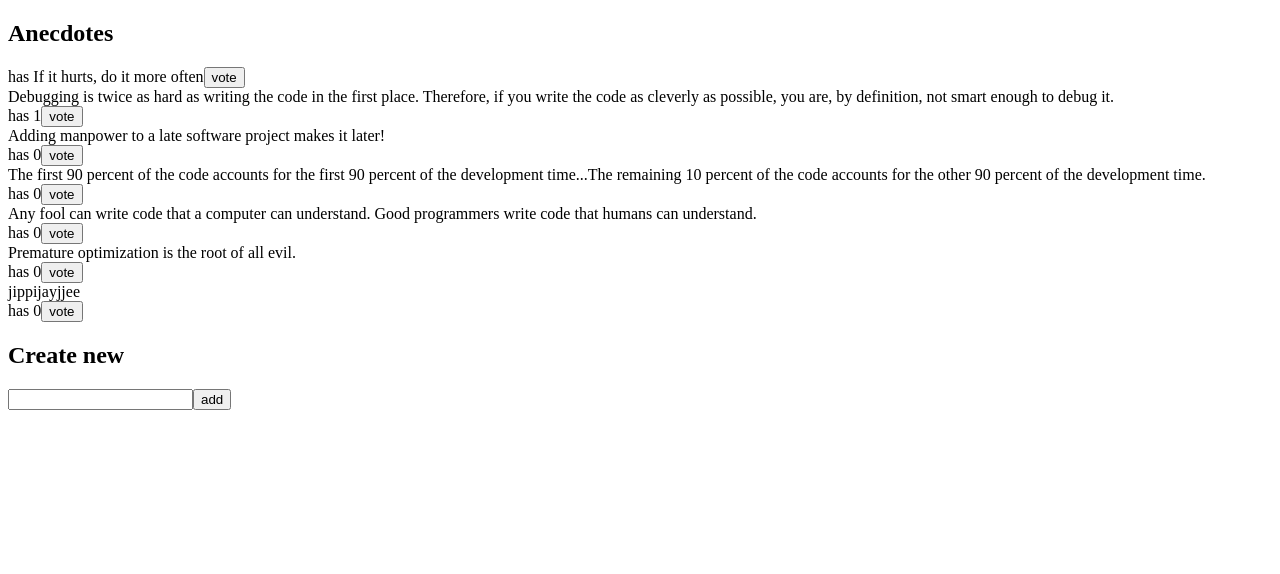
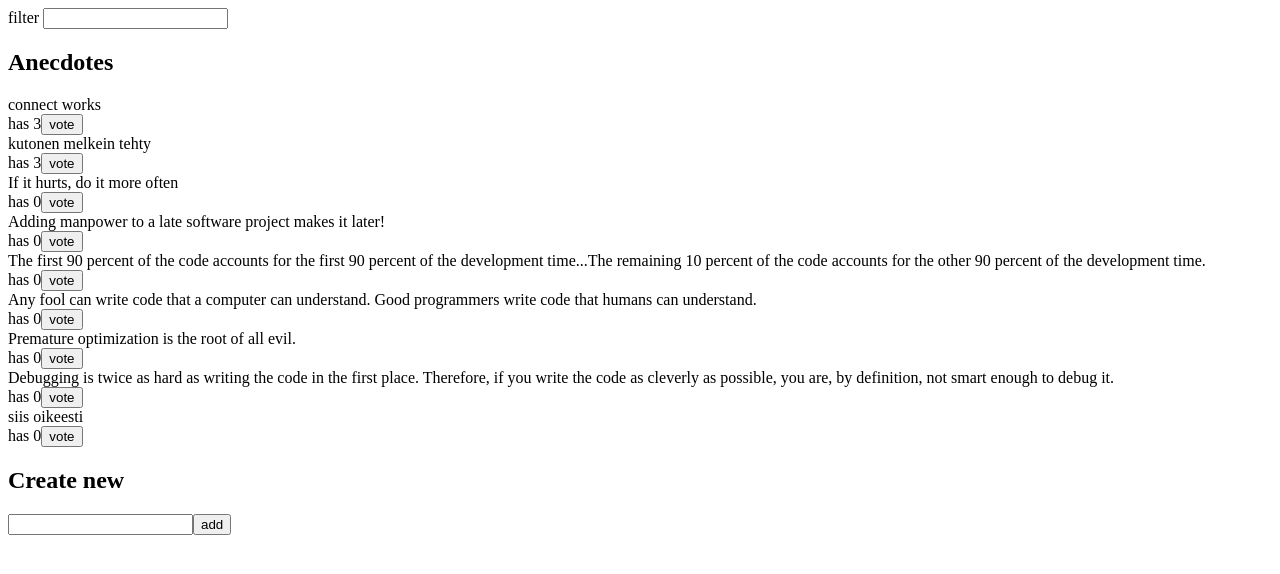
Before and after one commit to Suvisp/fullstackOpen2020hy-palautusrepo, a React (Create React App) app in the folder osa6/anecdotes-redux/: page / in a window 1280 px wide. Shown: the top 574 px of the page. Built offline with nearby package versions, Linux system fonts and the light colour scheme; data requests are answered from the project's data file.

Commit message:
vanhempi connect-funktio käyttöön AnecdoteForm ja AnecdoteList

```diff
--- a/osa6/anecdotes-redux/db.json
+++ b/osa6/anecdotes-redux/db.json
@@ -1,8 +1,9 @@
 {
   "anecdotes": [
     {
+      "content": "If it hurts, do it more often",
       "id": "47145",
-      "votes": "If it hurts, do it more often"
+      "votes": 0
     },
     {
       "content": "Adding manpower to a late software project makes it later!",
@@ -25,14 +26,24 @@
       "votes": 0
     },
     {
+      "content": "Debugging is twice as hard as writing the code in the first place. Therefore, if you write the code as cleverly as possible, you are, by definition, not smart enough to debug it.",
       "id": "98312",
-      "content": "Debugging is twice as hard as writing the code in the first place. Therefore, if you write the code as cleverly as possible, you are, by definition, not smart enough to debug it.",
-      "votes": 1
+      "votes": 0
     },
     {
-      "id": "FdW3Myd",
-      "content": "jippijayjjee",
-      "votes": 0
+      "content": "connect works",
+      "votes": 3,
+      "id": "gpds8fx"
+    },
+    {
+      "content": "kutonen melkein tehty",
+      "votes": 3,
+      "id": "pVAA0Mx"
+    },
+    {
+      "content": "siis oikeesti",
+      "votes": 0,
+      "id": "New6WtF"
     }
   ]
 }
--- a/osa6/anecdotes-redux/src/App.js
+++ b/osa6/anecdotes-redux/src/App.js
@@ -2,16 +2,11 @@ import React, {useEffect} from 'react'
 import AnecdoteForm from './components/AnecdoteForm'
 import AnecdoteList from './components/AnecdoteList'
 import Notification from './components/Notification'
-// import anecdoteService from './services/anecdotes'
+import Filter from './components/Filter'
 import { initializeAnecdotes } from './actions/anecdoteAction'
 import { useDispatch } from 'react-redux'
 
-// const App = () => {
-//   const dispatch = useDispatch()
-//   useEffect(() => {
-//     anecdoteService
-//       .getAll().then(anecdotes => dispatch(initializeAnecdotes(anecdotes)))
-//     }, [dispatch])
+
 const App = () => {
   const dispatch = useDispatch()
 
@@ -22,7 +17,7 @@ const App = () => {
   return (
     <div>
       <Notification />
-      <h2>Anecdotes</h2>
+      <Filter />
       <AnecdoteList />
       <AnecdoteForm />
     </div>
--- a/osa6/anecdotes-redux/src/actions/anecdoteAction.js
+++ b/osa6/anecdotes-redux/src/actions/anecdoteAction.js
@@ -20,9 +20,10 @@ export const createAnecdote = content => {
   }
 }
 
-export const voteAnecdote = (id, content, votes) => {
+export const voteAnecdote = (anecdote) => {
   return async dispatch => {
-    const editedAnecdote = await anecdoteService.editVotes(id, content, votes)
+    const updatedAnecdote = {...anecdote, votes: anecdote.votes + 1}
+    const editedAnecdote = await anecdoteService.editVotes(updatedAnecdote)
     dispatch({
       type: 'VOTE',
       data: editedAnecdote,
--- a/osa6/anecdotes-redux/src/actions/filterAction.js
+++ b/osa6/anecdotes-redux/src/actions/filterAction.js
@@ -1,6 +1,9 @@
-const actionCreatorFilter = (valueToFilter) => {
-    return {
-      type: 'SET_FILTER',
-      valueToFilter
-    }
+export const filter = (content) => {
+  console.log('filtteröi')
+  return {
+      type: 'FILTER',
+      data: {
+          content
+      }
   }
+}
--- a/osa6/anecdotes-redux/src/components/AnecdoteForm.js
+++ b/osa6/anecdotes-redux/src/components/AnecdoteForm.js
@@ -1,19 +1,21 @@
 import React from 'react'
-import { useDispatch } from 'react-redux'
+// import { useDispatch } from 'react-redux'
+import { connect } from 'react-redux'
 import { createAnecdote } from '../actions/anecdoteAction'
-import { showNotificationOfNewAnecdote } from '../actions/notificationAction'
+// import { showNotificationOfNewAnecdote } from '../actions/notificationAction'
 // import anecdoteService from '../services/anecdotes'
 
 
 const AnecdoteForm = (props) => {
-  const dispatch = useDispatch()
+  // const dispatch = useDispatch()
 
   const addAnecdote = async (event) => {
     event.preventDefault()
     const content = event.target.anecdote.value
     event.target.anecdote.value = ''
-    dispatch(createAnecdote(content))
-    dispatch(showNotificationOfNewAnecdote(`new anecdote '${content}' added`, 10))
+    // dispatch(createAnecdote(content))
+    // dispatch(showNotificationOfNewAnecdote(`new anecdote '${content}' added`, 10))
+    props.createAnecdote(content)
   }
 
   return (
@@ -26,5 +28,5 @@ const AnecdoteForm = (props) => {
     </div>
   )
 }
-
-export default AnecdoteForm
+export default connect(null, { createAnecdote })(AnecdoteForm)
+// export default AnecdoteForm
--- a/osa6/anecdotes-redux/src/components/AnecdoteList.js
+++ b/osa6/anecdotes-redux/src/components/AnecdoteList.js
@@ -1,40 +1,26 @@
 import React from 'react'
-import { useSelector, useDispatch } from 'react-redux'
+// import { useSelector, useDispatch } from 'react-redux'
+import { connect } from 'react-redux'
 import { voteAnecdote } from '../actions/anecdoteAction'
 import { showNotificationOfVote } from '../actions/notificationAction'
 // import { actionCreatorFilter } from '../actions/filterAction'
 
 
 const AnecdoteList = (props) => {
-    const anecdotes = useSelector(state => state.anecdotes)
-    const dispatch = useDispatch()
-
+    // const anecdotes = useSelector(state => state.anecdotes)
+    // const dispatch = useDispatch()
     const vote = (anecdote) => {
-        const id = anecdote.id
-        const content = anecdote.content
-        const votes = anecdote.votes
-        console.log('vote', id)
-        dispatch(voteAnecdote(id, content, votes))
-        dispatch(showNotificationOfVote(`you voted '${content}'`, 10))
+        props.voteAnecdote(anecdote)
+        props.showNotificationOfVote(`you voted '${anecdote.content}'`, 10)
     }
-
-    // const filterHandler = (event) => {
-    //         let filterText = event.target.value
-    //         // let filtered = anecdotes
-    //         let filtered = anecdotes.filter(anecdote => {
-    //           let content = anecdote.content.toLowerCase()
-    //           return content.indexOf(
-    //             filterText.toLowerCase()) !== -1
-    //         })
-    //         dispatch(actionCreatorFilter(filtered))
-    //       }
 
     return (
         <div>
-      {/* Filter:
-      <input onChange={filterHandler}>
-      </input> */}
-            {anecdotes.sort((a, b) => b.votes - a.votes)
+            <h2>Anecdotes</h2>
+            {props
+                .anecdotes
+                // .filter(a => a.content.toLowerCase().includes(props.filter.content))
+                .sort((a, b) => b.votes - a.votes)
                 .map(anecdote =>
                     <div key={anecdote.id}>
                         <div>
@@ -43,6 +29,7 @@ const AnecdoteList = (props) => {
                         <div>
                             has {anecdote.votes}
                             <button onClick={() => vote(anecdote)}>vote</button>
+                            {/* <button onClick={() => props.dispatch(voteAnecdote(anecdote.id, props))}>vote</button> */}
                         </div>
                     </div>
                 )}
@@ -50,4 +37,20 @@ const AnecdoteList = (props) => {
     )
 }
 
-export default AnecdoteList
+const mapStateToProps = (state) => {
+    return ({
+        anecdotes: state.anecdotes,
+        filter: state.filter,
+        notification: state.notification
+    })
+}
+
+const mapDispatchToProps = {
+    voteAnecdote,
+    showNotificationOfVote
+}
+
+const ConnectedAnecdoteList = connect(mapStateToProps, mapDispatchToProps)(AnecdoteList)
+
+export default ConnectedAnecdoteList
+// export default AnecdoteList
--- /dev/null
+++ b/osa6/anecdotes-redux/src/components/Filter.js
@@ -0,0 +1,21 @@
+
+import React from 'react'
+import { useDispatch } from 'react-redux'
+import { filter } from '../actions/filterAction'
+
+const Filter = () => {
+  const dispatch = useDispatch()
+
+  const handleChange = (event) => {
+      event.preventDefault()
+      dispatch(filter(event.target.value))
+  }
+
+  return (
+    <div>
+      filter <input onChange={handleChange} />
+    </div>
+  )
+}
+
+export default Filter
--- a/osa6/anecdotes-redux/src/reducers/filterReducer.js
+++ b/osa6/anecdotes-redux/src/reducers/filterReducer.js
@@ -1,12 +1,15 @@
 const initialState = ''
 
-const filterReducer = (state=initialState, action) => {
-    switch (action.type){
-      case 'SET_FILTER' :
-        return action.valueToFilter
-      default :
-      return state
+const filterReducer = (state = initialState, action) => {
+    console.log('state', state)
+    switch(action.type) {
+        case 'FILTER':
+        console.log('action data', action.data)
+        console.log('state', state)
+        return action.data
+        default:
+        return state
     }
-  }
+}
 
   export default { filterReducer }
--- a/osa6/anecdotes-redux/src/services/anecdotes.js
+++ b/osa6/anecdotes-redux/src/services/anecdotes.js
@@ -13,9 +13,8 @@ const createNew = async (content, votes) => {
   return response.data
 }
 
-const editVotes = async (id, content, votes) => {
-    const object = { id, content, votes }
-    const response = await axios.put(`${baseUrl}/${id}`, object)
+const editVotes = async (anecdote) => {
+  const response = await axios.put(`${baseUrl}/${anecdote.id}`, anecdote)
   return response.data
 }
 
--- a/osa6/anecdotes-redux/src/store.js
+++ b/osa6/anecdotes-redux/src/store.js
@@ -1,17 +1,24 @@
 import { createStore, combineReducers, applyMiddleware } from 'redux'
+import { composeWithDevTools } from 'redux-devtools-extension'
 import thunk from 'redux-thunk'
-import { composeWithDevTools } from 'redux-devtools-extension'
 
 import anecdoteReducer from './reducers/anecdoteReducer'
+import { initializeAnecdotes } from './actions/anecdoteAction'
 import notificationReducer from './reducers/notificationReducer'
 import filterReducer from './reducers/filterReducer'
+import anecdoteService from './services/anecdotes'
+
 
 const reducer = combineReducers({
-    anecdotes : anecdoteReducer,
-    notification: notificationReducer,
-    filter: filterReducer
-  })
+  anecdotes: anecdoteReducer,
+  notification: notificationReducer,
+  filter: filterReducer
+})
 
-const store = createStore(reducer, composeWithDevTools(applyMiddleware(thunk) ))
+const store = createStore(reducer, composeWithDevTools(applyMiddleware(thunk)))
+
+anecdoteService.getAll().then(anecdotes =>
+  store.dispatch(initializeAnecdotes(anecdotes))
+)
 
 export default store
```
Lines whose indentation alone changed are shown as unchanged.
